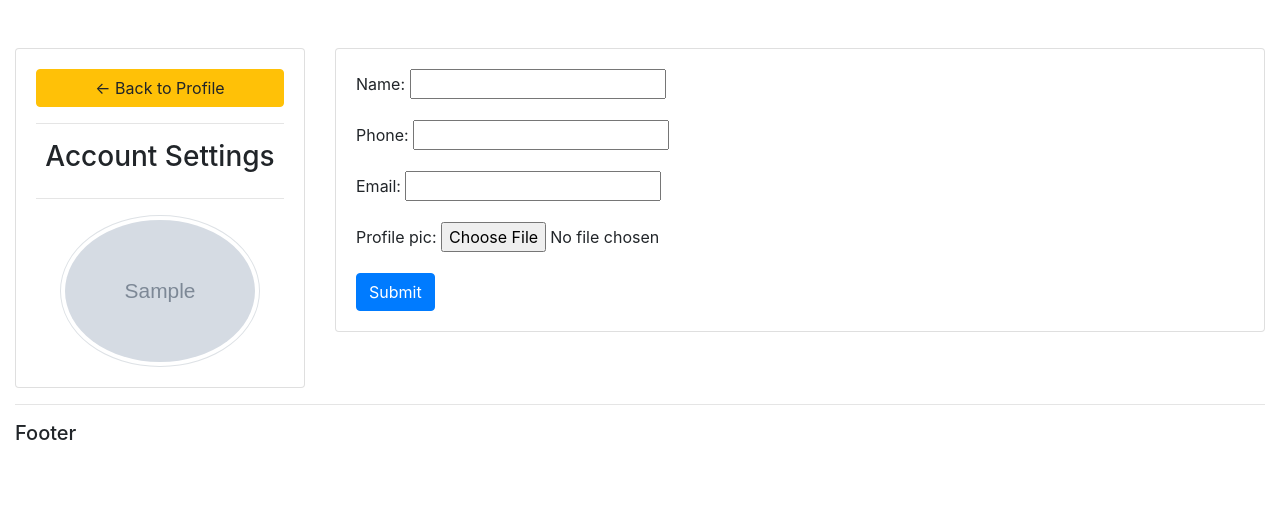
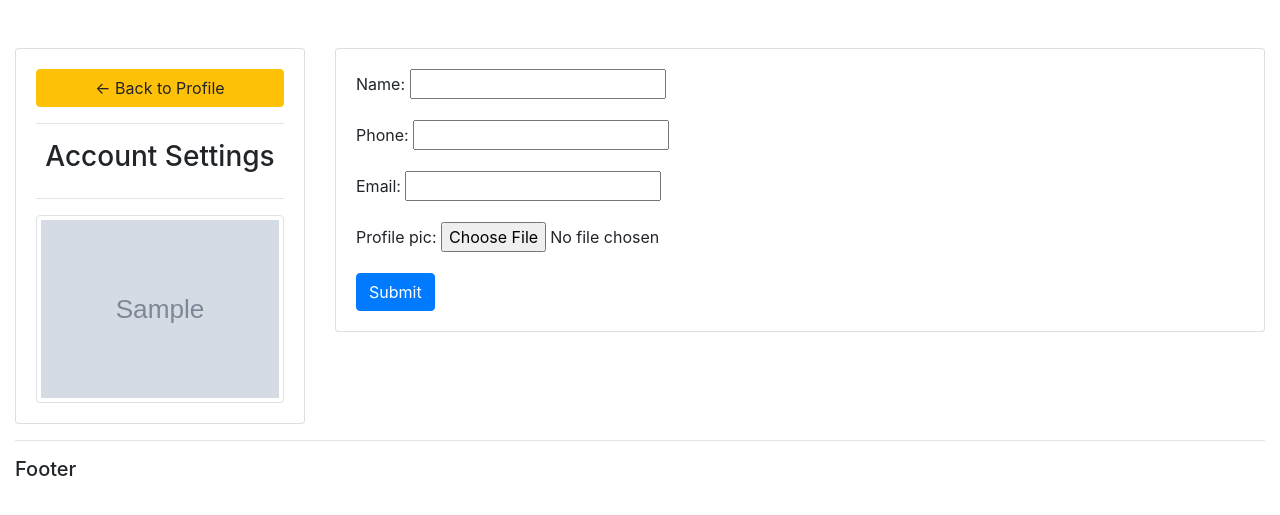
Before and after one commit to jobic10/crmwithdjango, a Django app: template account/templates/account/account_settings.html in a window 1280 px wide. Shown: the part 59-574 px from the top of the page. Run offline with Django 3.2, Linux system fonts and the light colour scheme; the template is opened without the code that fills it: values that come from a table or form of the project are taken from there, others are empty; a user stored in the database is signed in; tables that the repository leaves empty hold one stand-in row (values such as "Sample post"); grey boxes marked "Sample" are stand-in pictures; some libraries are stand-ins or nearby versions.

Commit message:
Removed CSS

```diff
--- a/account/templates/account/account_settings.html
+++ b/account/templates/account/account_settings.html
@@ -2,14 +2,6 @@
 {% load static %}
 {% block content %}
 
-<style>
-    .profile-pic {
-        max-width: 200px;
-        max-height: 200px;
-        margin: 0 auto;
-        border-radius: 50%;
-    }
-</style>
 
 <br>
 <div class="row">
@@ -19,7 +11,7 @@
             <hr>
             <h3 style="text-align: center">Account Settings</h3>
             <hr>
-            <img class="profile-pic img-thumbnail" src="{{request.user.customer.profile_pic.url}}">
+            <img class="img-thumbnail" src="{{request.user.customer.profile_pic.url}}">
 
         </div>
     </div>
```
